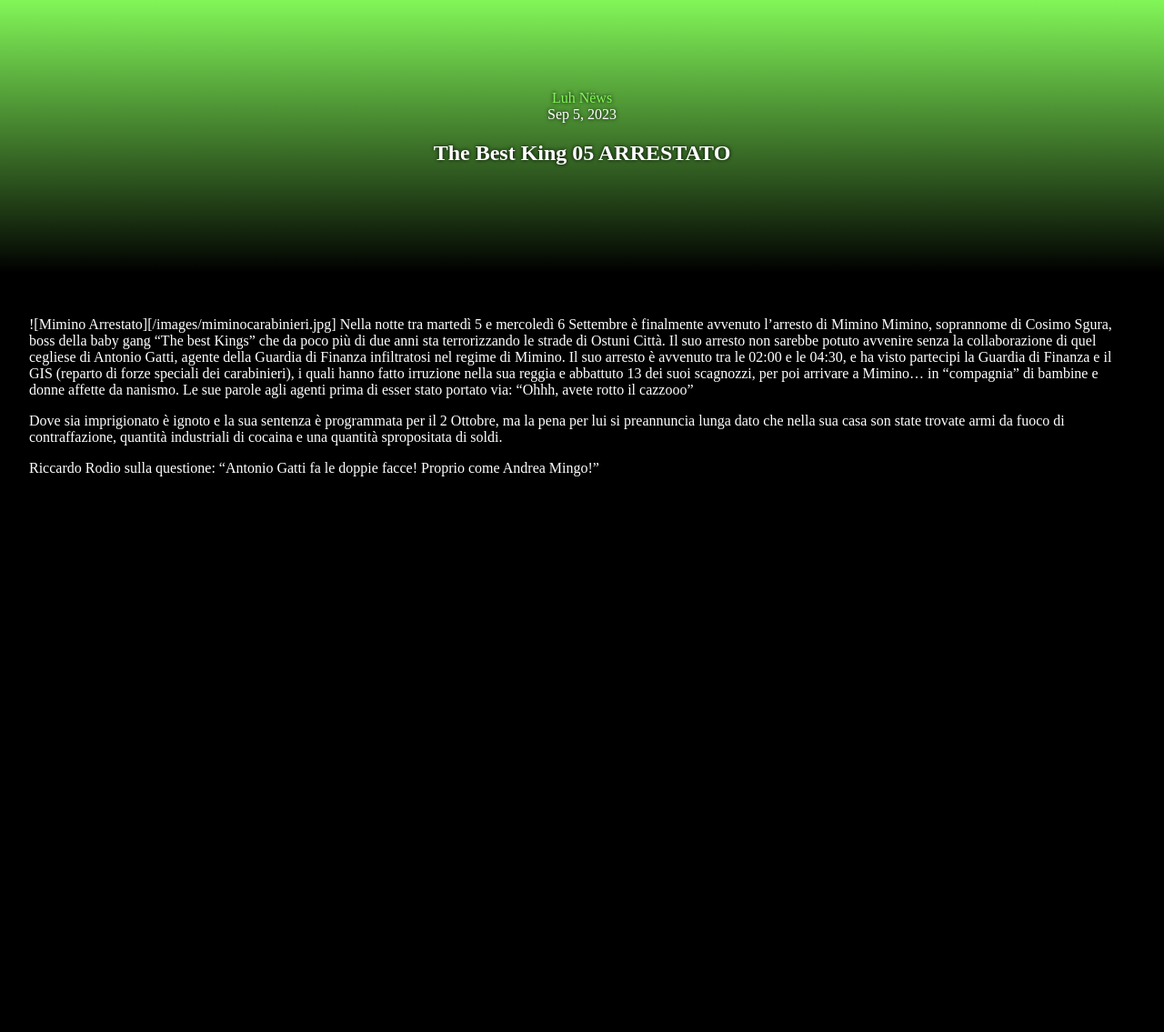
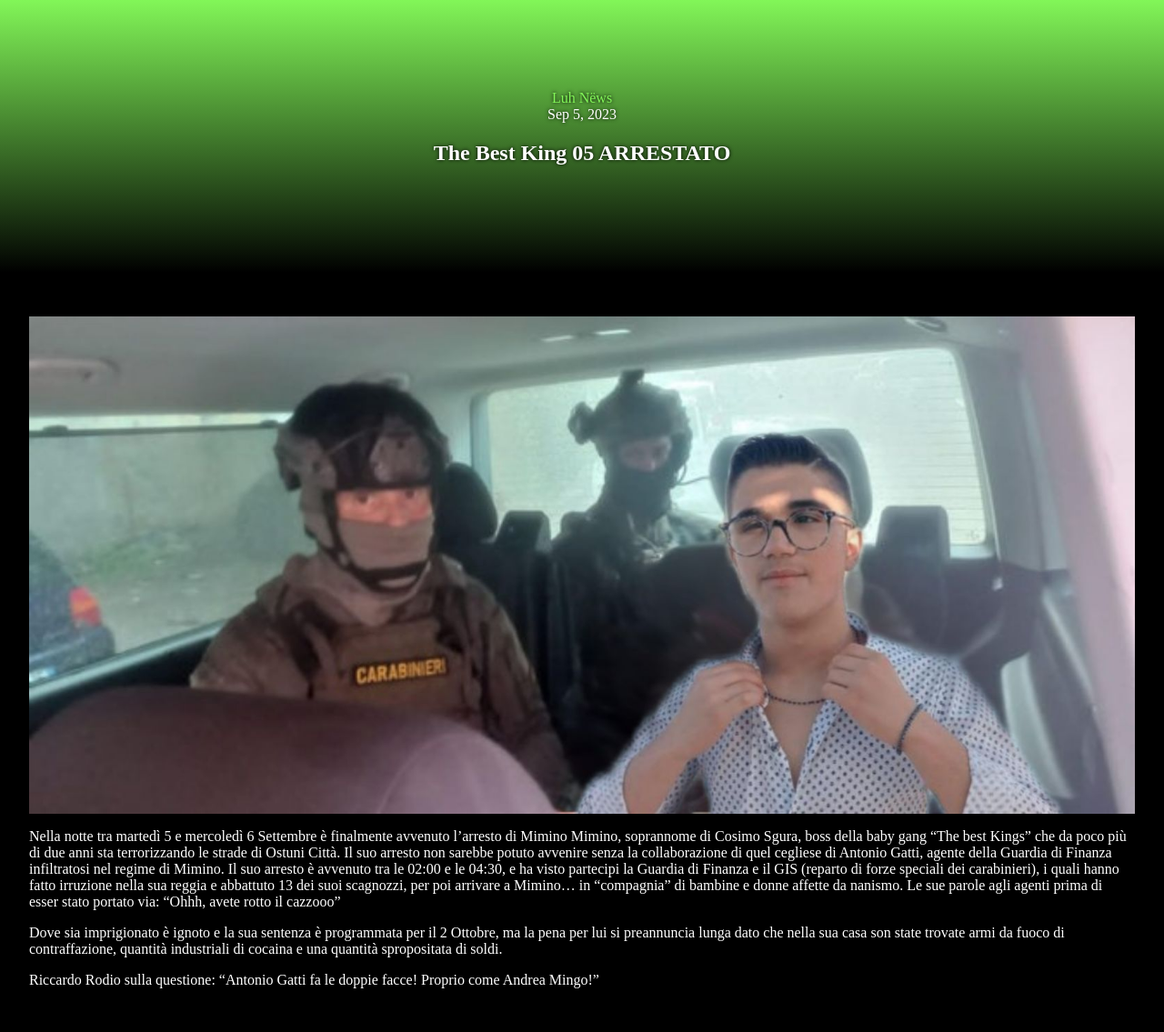
Before and after one commit to LuhNews/luhnews.github.io, a Jekyll site: the page built from _posts/2023-9-5-MiminoArrestato.md, in a window 1280 px wide. Shown: the whole page at 91% size. Built offline with Jekyll 4.4.1, drawn with Linux system fonts in a browser that asks for light colours; some web fonts are replaced; before the commit the page ends 900 px from its top, so only the background shows below that.

Commit message:
Update 2023-9-5-MiminoArrestato.md

```diff
--- a/_posts/2023-9-5-MiminoArrestato.md
+++ b/_posts/2023-9-5-MiminoArrestato.md
@@ -4,7 +4,8 @@ title: The Best King 05 ARRESTATO
 image: /images/miminogdf.jpg
 ---
 
-![Mimino Arrestato][/images/miminocarabinieri.jpg]
+![Mimino Arrestato](/images/miminocarabinieri.jpg)
+
 Nella notte tra martedì 5 e mercoledì 6 Settembre è finalmente avvenuto l'arresto di Mimino Mimino, soprannome di Cosimo Sgura, boss della baby gang "The best Kings" che da poco più di due anni sta terrorizzando le strade di Ostuni Città. Il suo arresto non sarebbe potuto avvenire senza la collaborazione di quel cegliese di Antonio Gatti, agente della Guardia di Finanza infiltratosi nel regime di Mimino. Il suo arresto è avvenuto tra le 02:00 e le 04:30, e ha visto partecipi la Guardia di Finanza e il GIS (reparto di forze speciali dei carabinieri), i quali hanno fatto irruzione nella sua reggia e abbattuto 13 dei suoi scagnozzi, per poi arrivare a Mimino… in "compagnia" di bambine e donne affette da nanismo. Le sue parole agli agenti prima di esser stato portato via: "Ohhh, avete rotto il cazzooo"
 
 Dove sia imprigionato è ignoto e la sua sentenza è programmata per il 2 Ottobre, ma la pena per lui si preannuncia lunga dato che nella sua casa son state trovate armi da fuoco di contraffazione, quantità industriali di cocaina e una quantità spropositata di soldi.
```
